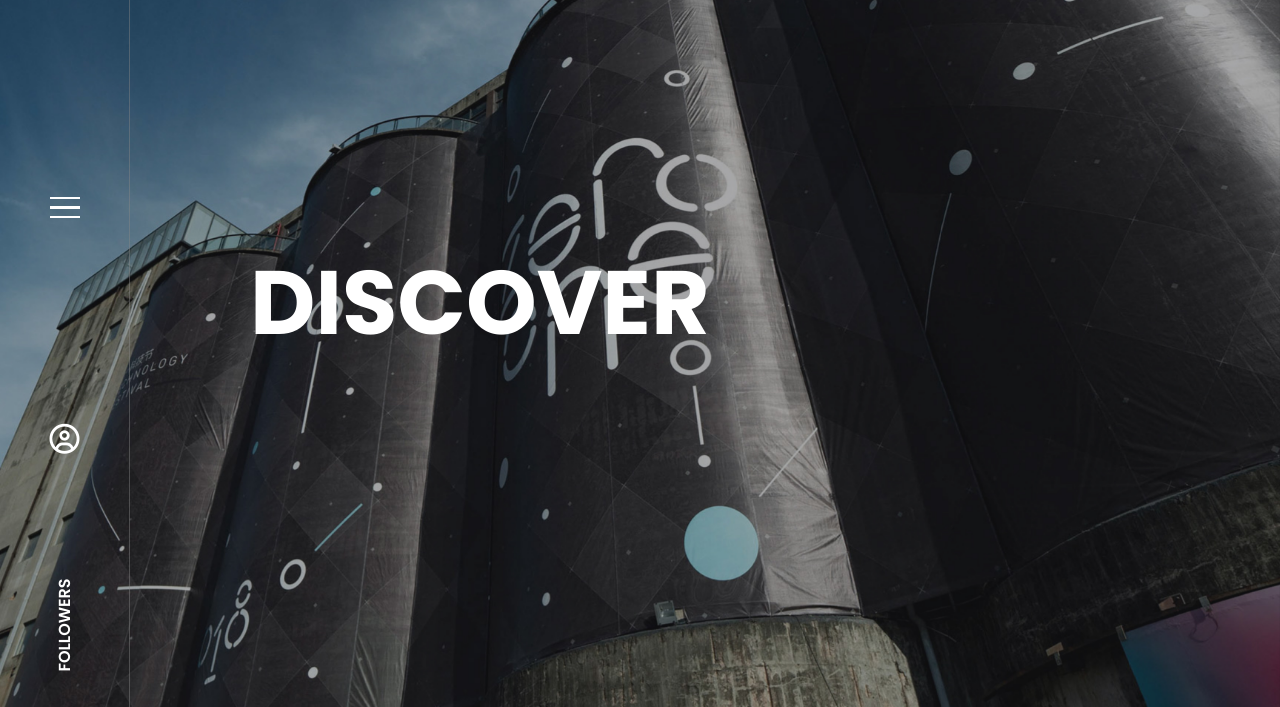
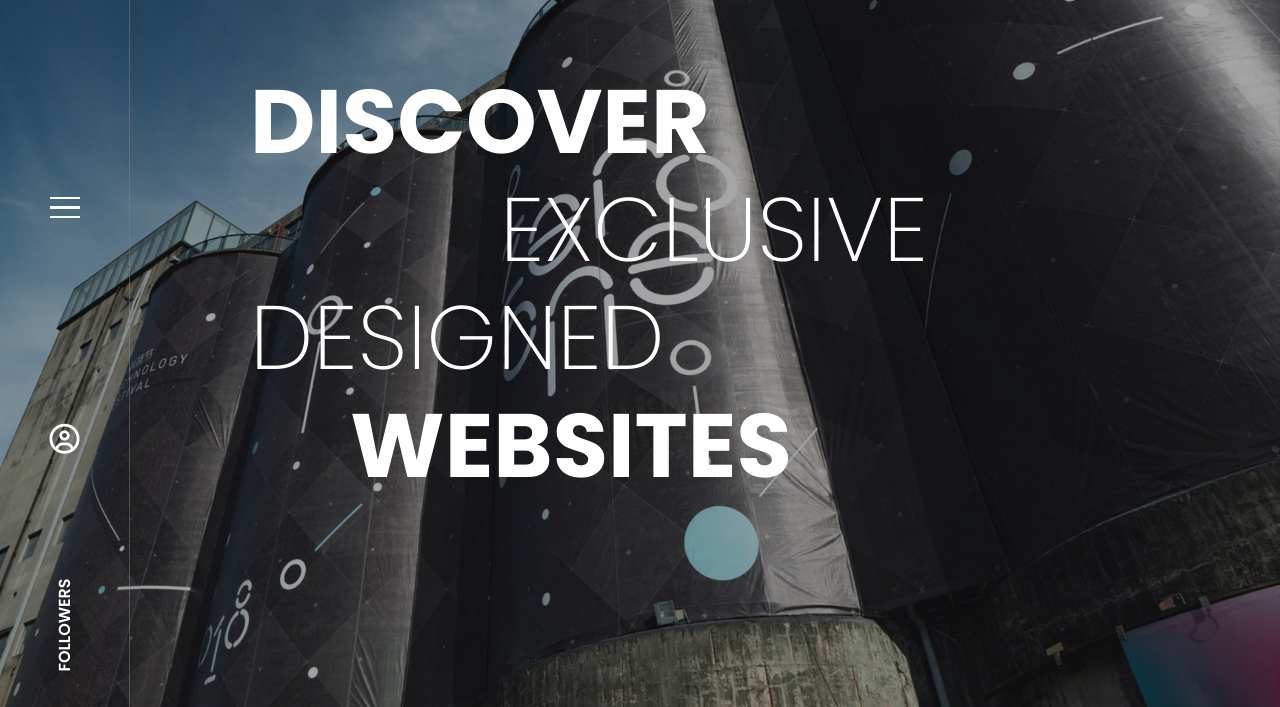
Before and after one commit to Kashifalii/TOUROG-WEBSITE, a plain HTML site: page index.html in a window 1280 px wide. Shown: the part 93-800 px from the top of the page. Drawn offline with nearby package versions, Linux system fonts and the light colour scheme.

Commit message:
2nd commit

```diff
--- a/assets/css/style.css
+++ b/assets/css/style.css
@@ -35,7 +35,6 @@ header .swiper .swiper-wrapper .swiper-slide img {
     height: 100%;
     object-fit: cover;
     object-position: center;
-    /* filter: blur(1px); */
 }
 
 /* main-content */
@@ -170,9 +169,25 @@ header .text-content #one {
     font-weight: 700;
     text-transform: uppercase;
     color: white;
-    /* width: 50%; */
+    width: 50%;
     position: absolute;
+    top: 100%;
+    opacity: 0;
     transition: all ease 5s;
+}
+
+header .text-content #one #ex {
+    font-weight: 200;
+    padding-left: 250px;
+}
+
+
+header .text-content #one #dg {
+    font-weight: 200;
+}
+
+header .text-content #one #wb {
+    padding-left: 100px;
 }
 
 /* onload effect */
--- a/assets/js/app.js
+++ b/assets/js/app.js
@@ -54,9 +54,9 @@ let one = document.getElementById('one');
 
 window.onload = () => {
     setTimeout(() => {
-
+        one.style.top = "20%";
         one.style.opacity = "1";
-        one.style.transition = "all ease 1s";
+        one.style.transition = "all ease 2s";
     }, 3100);
 }
 
--- a/index.html
+++ b/index.html
@@ -53,7 +53,8 @@
         </div>
         <!-- text-content -->
         <div class="text-content d-flex justify-content-center gap-2 flex-column bg-transparent overflow-hidden">
-            <h1 id="one">Discover</h1>
+            <h1 id="one">Discover <span id="ex">exclusive</span> <span id="dg">designed</span> <span
+                    id="wb">websites</span></h1>
             <!-- <h1 id="txt">exclusive</h1>
             <h1 id="txt">website design</h1> -->
         </div>
```
